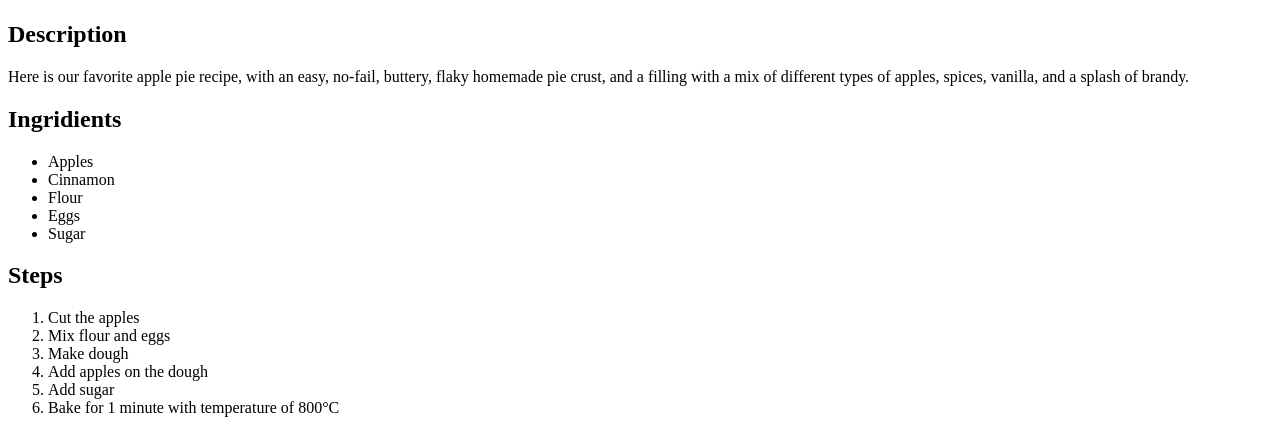
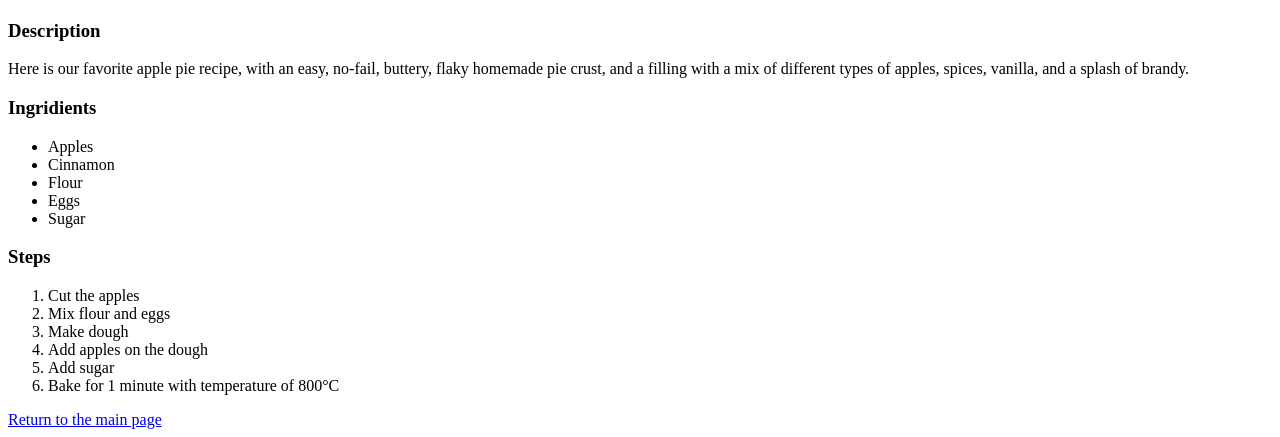
Before and after one commit to technicolours/odin-recipes, a plain HTML site: page recipes/pie.html in a window 1280 px wide. Shown: the part 383-820 px from the top of the page. Drawn offline with Linux system fonts and the light colour scheme.

Commit message:
Fixed text size

```diff
--- a/recipes/pie.html
+++ b/recipes/pie.html
@@ -10,10 +10,10 @@
         <h1>Apple Pie</h1>
         <img src="https://images-gmi-pmc.edge-generalmills.com/173da066-c6b4-45dd-9b28-0d459cf6f169.jpg" alt="Cinnamon apple pie">
 
-        <h2>Description</h2>
+        <h3>Description</h3 >
         <p>Here is our favorite apple pie recipe, with an easy, no-fail, buttery, flaky homemade pie crust, and a filling with a mix of different types of apples, spices, vanilla, and a splash of brandy.</p>
 
-        <h2>Ingridients</h2>
+        <h3>Ingridients</h3>
         <ul>
             <li>Apples</li>
             <li>Cinnamon</li>
@@ -22,7 +22,7 @@
             <li>Sugar</li>
         </ul>
 
-        <h2>Steps</h2>
+        <h3>Steps</h3>
         <ol>
             <li>Cut the apples</li>
             <li>Mix flour and eggs</li>
@@ -31,5 +31,7 @@
             <li>Add sugar</li>
             <li>Bake for 1 minute with temperature of 800°C</li>
         </ol>
+
+        <a href="../index.html">Return to the main page</a>
     </body>
 </html>
```
Also changed, not shown: recipes/eggs.html (+2 -0 lines), recipes/pizza.html (+2 -0 lines).
